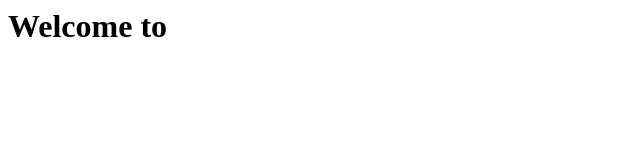
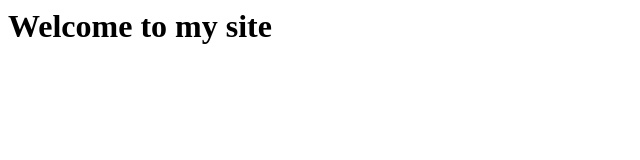
Before and after one commit to harrishkumar/harrishkumar.github.io, a plain HTML site: page index.html in a window 1280 px wide. Shown: the whole page, without its empty margins (0-640 px from the left). Drawn offline with Linux system fonts and the light colour scheme.

Commit message:
for testing purpose

```diff
--- a/index.html
+++ b/index.html
@@ -1 +1 @@
-<h1>Welcome to </h1>
+<h1>Welcome to my site </h1>
```
Also changed, not shown: hi.html (added, +1 -0 lines).
